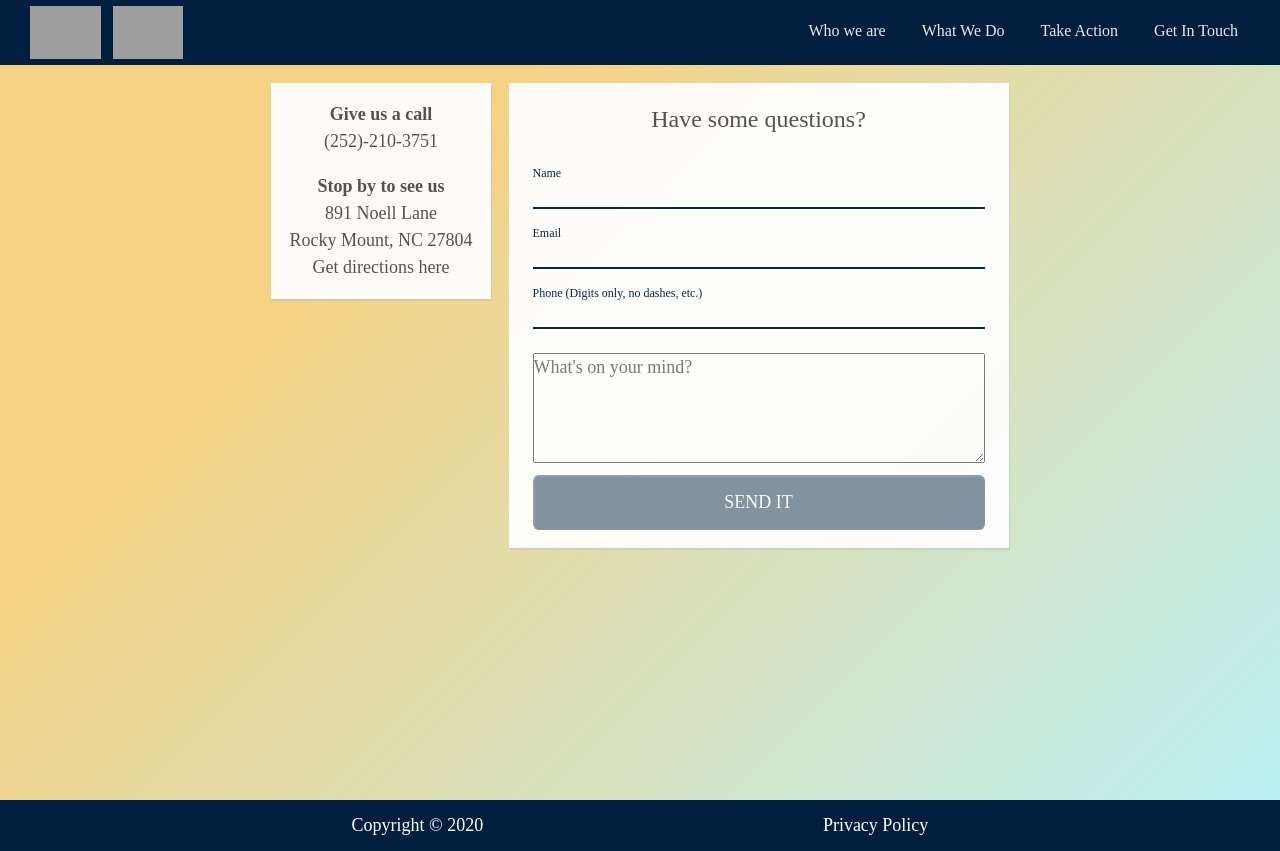
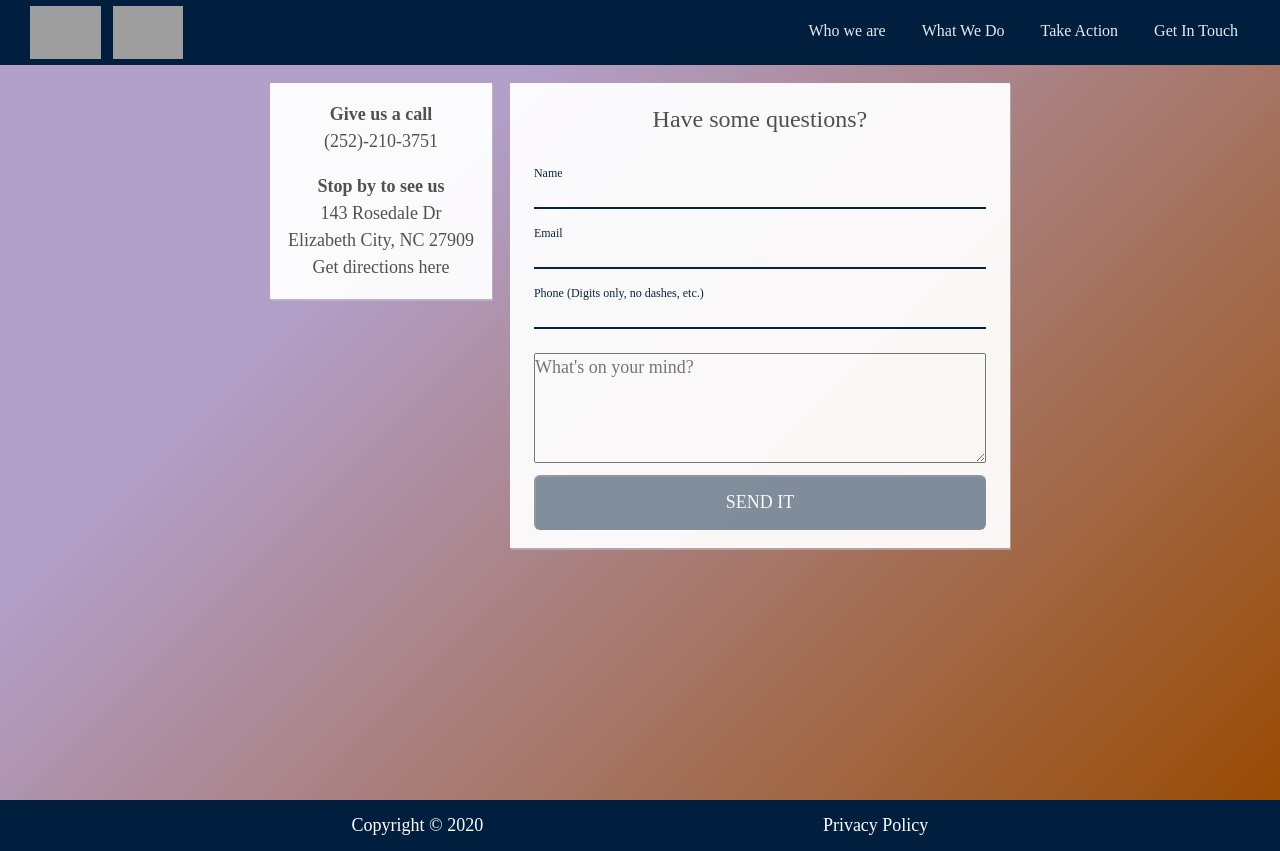
Before and after one commit to aaronsisler/clients.elder-help-nc, a Next.js app: page /contact in a window 1280 px wide. Built offline with nearby package versions, Linux system fonts and the light colour scheme; grey boxes are pictures that could not be loaded; a web font is replaced by a local one.

Commit message:
Updating for contact info and contact form color

```diff
--- a/src/config/config.js
+++ b/src/config/config.js
@@ -3,11 +3,11 @@ export const CDN_URL =
   "https://cdn-e-and-b-solutions.s3.amazonaws.com/elder-help";
 
 // Google Maps
-export const CONTACT_ADDRESS = ["891 Noell Lane", "Rocky Mount, NC 27804"];
+export const CONTACT_ADDRESS = ["143 Rosedale Dr", "Elizabeth City, NC 27909"];
 export const GOOGLE_MAPS_LOCATION =
-  "https://www.google.com/maps/dir/35.668317,-78.8495883/Hunter+Hill+Assisted+Living,+891+Noell+Ln,+Rocky+Mount,+NC+27804/@35.8224906,-78.9174346";
+  "https://www.google.com/maps/place/143+Rosedale+Dr,+Elizabeth+City,+NC+27909/@36.3233234,-76.2183693";
 
-// Contact Emails
+// Contact Email
 export const CONTACT_EMAIL = "elderhelp.org@gmail.com ";
 //Testing
 // export const CONTACT_EMAIL = "aaron.sisler@eandbsolutions.com";
--- a/src/containers/contact-container/contact-container.scss
+++ b/src/containers/contact-container/contact-container.scss
@@ -1,11 +1,16 @@
+/* stylelint-disable at-rule-empty-line-before, declaration-colon-newline-after */
 @import "../../styles/variables.scss";
 @import "../../styles/mixins.scss";
 
 //Small screens - MOBILE
 @media only screen {
   .contact-container {
-    background-color: #bbf0f3;
-    background-image: linear-gradient(315deg, #bbf0f3 0%, #f6d285 74%);
+    background-color: white;
+    background-image: linear-gradient(
+      315deg,
+      $MAIN_COLOR_INVERTED 0%,
+      rgba(65, 20, 124, 0.404) 74%
+    );
     &__content {
       display: grid;
       grid-gap: $MEDIUM;
--- a/src/styles/variables.scss
+++ b/src/styles/variables.scss
@@ -4,6 +4,7 @@ $MAIN_COLOR_INVERTED: #994b04;
 $MAIN_COLOR_DARKEN: darken($MAIN_COLOR, 10);
 $MAIN_COLOR_LIGHTEN: lighten($MAIN_COLOR, 10);
 $SEC_COLOR: #7fc9ff;
+$SEC_COLOR_LIGHTEN: lighten($SEC_COLOR, 10);
 $GRAY_600: #1f2022;
 $GRAY_500: #3d3f42;
 $GRAY_400: #5a5c5e;
```
